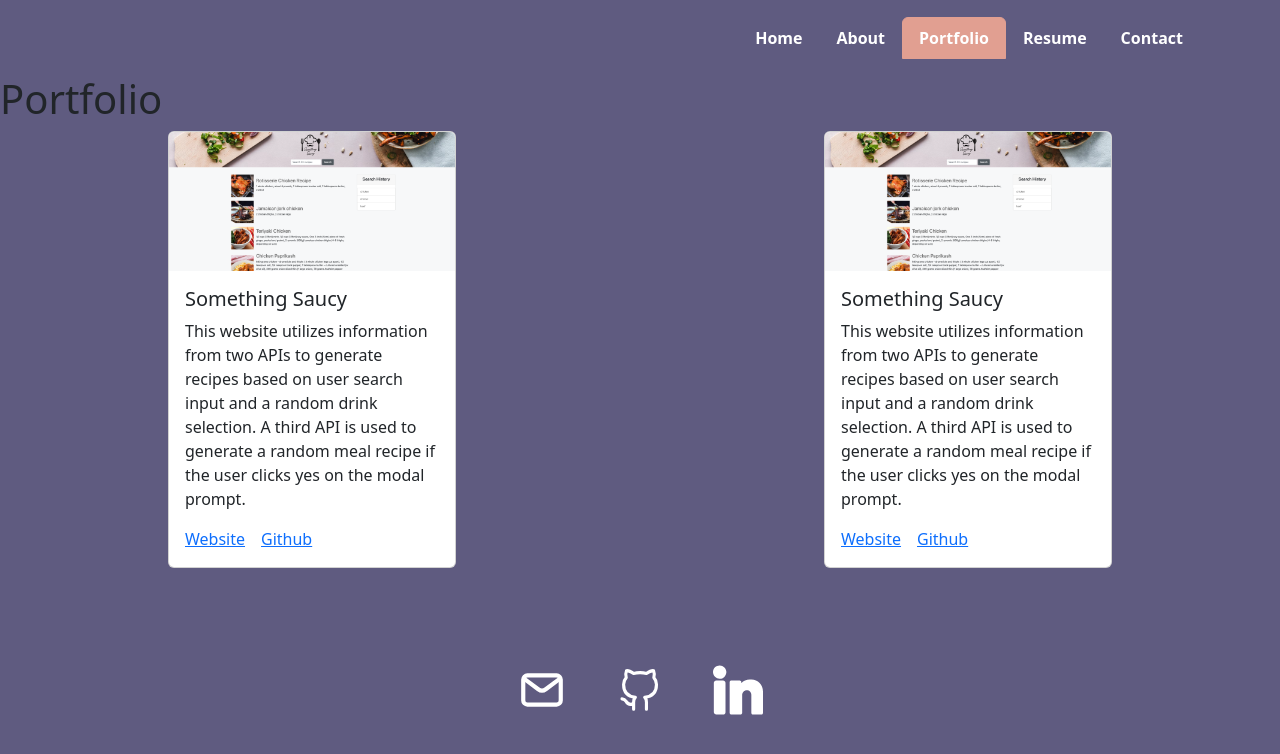
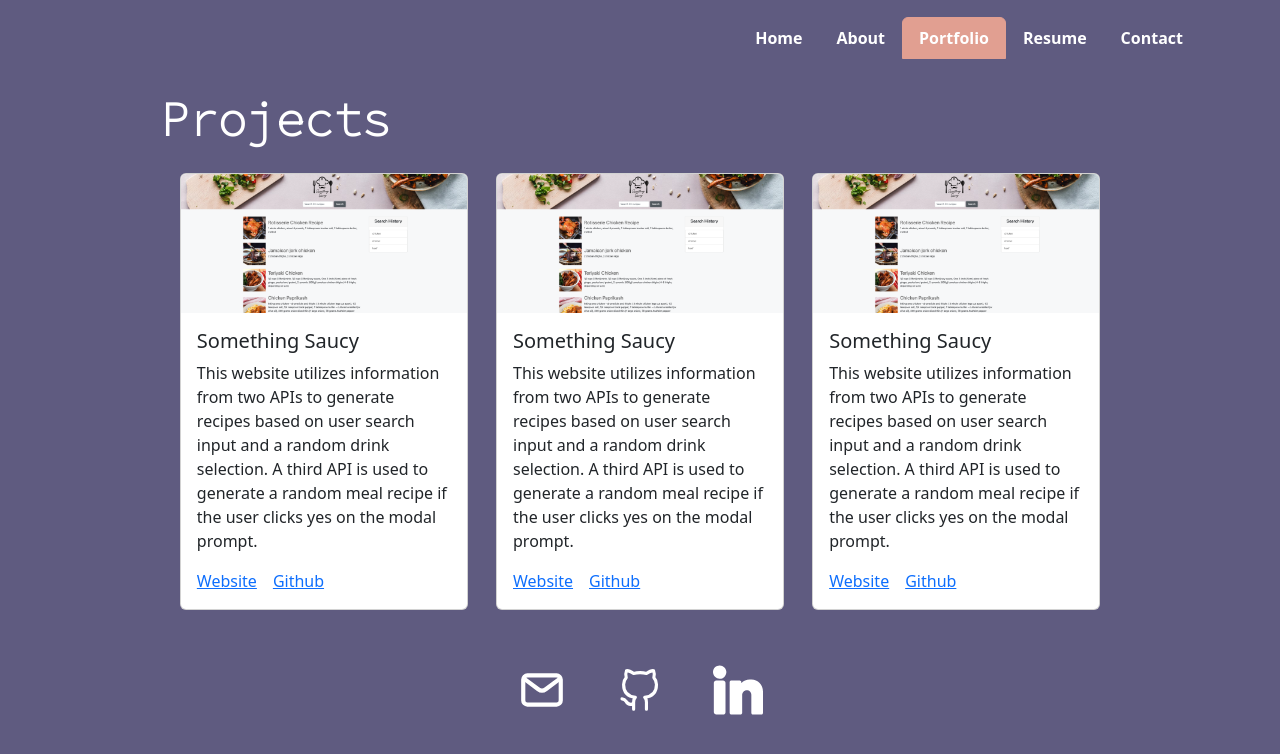
Before and after one commit to LisaLReynolds/react-portfolio, a React (Vite) app: page /Portfolio in a window 1280 px wide. Shown: the top 754 px of the page. Built offline with nearby package versions, Linux system fonts and the light colour scheme.

Commit message:
updates to card and h1 styling in portfolio page and css. added root white color to global css

```diff
--- a/src/App.css
+++ b/src/App.css
@@ -10,6 +10,7 @@
   --primary-dark-text-color: #3d3b4b; /* primary text color */
   --primary-active-tab-color: rgb(100, 100, 200); /* active tab color option */
   --primary-hover-color: #E19F91;
+  --primary-white: white;
 }
 
 /* I'm not sure if this code is needed. Looks to be overriding bootstrap, but not sure if it is doing anything. Maybe here to fix white area that shows up on right side when screen is made very small/narrow */
@@ -23,7 +24,7 @@ main.mx-3 {
 /* Highlight the active tab */
 .nav-tabs .nav-link.active {
   background-color: var(--primary-hover-color) !important;
-  color: white !important;
+  color: var(--primary-white) !important;
   border-color: var(--primary-hover-color) !important;
 }
 
--- a/src/pages/Portfolio.jsx
+++ b/src/pages/Portfolio.jsx
@@ -5,8 +5,33 @@ import '../App.css';  // Importing the App.css file for global styles
 export default function Portfolio() {
   return (
     <div className={styles.portfolio}>
-      <h1>Portfolio</h1>
+      <h1 className={styles.title}>Projects</h1>
       <div className={styles.cardsContainer}>
+        {/* first project card - something saucy */}
+        <div className="card" style={{ width: "18rem" }}>
+          <img src={searchHistoryImg} className="card-img-top" alt="..." />
+          <div className="card-body">
+            <h5 className="card-title">Something Saucy</h5>
+            <p className="card-text">
+              This website utilizes information from two APIs to generate recipes based on user search input and a random drink selection. A third API is used to generate a random meal recipe if the user clicks yes on the modal prompt.
+            </p>
+            <a href="https://lisalreynolds.github.io/Something-Saucy/" className="card-link">Website</a>
+            <a href="https://github.com/LisaLReynolds/Something-Saucy" className="card-link">Github</a>
+          </div>
+        </div>
+         {/* second project card  */}
+        <div className="card" style={{ width: "18rem" }}>
+          <img src={searchHistoryImg} className="card-img-top" alt="..." />
+          <div className="card-body">
+            <h5 className="card-title">Something Saucy</h5>
+            <p className="card-text">
+              This website utilizes information from two APIs to generate recipes based on user search input and a random drink selection. A third API is used to generate a random meal recipe if the user clicks yes on the modal prompt.
+            </p>
+            <a href="https://lisalreynolds.github.io/Something-Saucy/" className="card-link">Website</a>
+            <a href="https://github.com/LisaLReynolds/Something-Saucy" className="card-link">Github</a>
+          </div>
+        </div>
+      {/*third project card */}
         <div className="card" style={{ width: "18rem" }}>
           <img src={searchHistoryImg} className="card-img-top" alt="..." />
           <div className="card-body">
@@ -19,17 +44,6 @@ export default function Portfolio() {
           </div>
         </div>
 
-        <div className="card" style={{ width: "18rem" }}>
-          <img src={searchHistoryImg} className="card-img-top" alt="..." />
-          <div className="card-body">
-            <h5 className="card-title">Something Saucy</h5>
-            <p className="card-text">
-              This website utilizes information from two APIs to generate recipes based on user search input and a random drink selection. A third API is used to generate a random meal recipe if the user clicks yes on the modal prompt.
-            </p>
-            <a href="https://lisalreynolds.github.io/Something-Saucy/" className="card-link">Website</a>
-            <a href="https://github.com/LisaLReynolds/Something-Saucy" className="card-link">Github</a>
-          </div>
-        </div>
       </div>
     </div>
   );
--- a/src/pages/Portfolio.module.css
+++ b/src/pages/Portfolio.module.css
@@ -1,6 +1,25 @@
+
+.portfolio {
+
+}
+
+.title {
+  text-align: left;
+  padding-top: 1rem;
+  padding-right: 2rem;
+  padding-bottom: 1rem;
+  padding-left: 10rem;
+  font-size: clamp(2rem, 5vw, 3rem);
+  color: var(--primary-white);
+  font-family: 'Source Code Pro', monospace;
+  font-weight: 600;
+  font-style: normal;
+}
+
 .cardsContainer {
   display: grid;
-  grid-template-columns: repeat(auto-fit, minmax(18rem, 1fr));
-  gap: 2rem;
+  grid-template-columns: repeat(auto-fit, minmax(min(100%, 18rem), 18rem));
+  gap: clamp(1.5rem, 2.2vw, 2.75rem);
+  justify-content: center;
   justify-items: center;
 }
```
